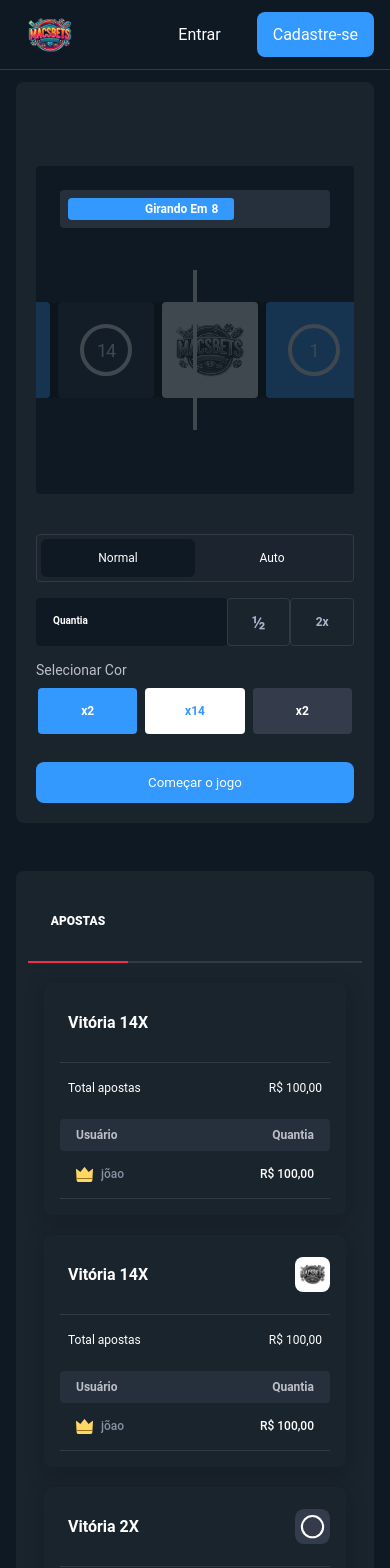
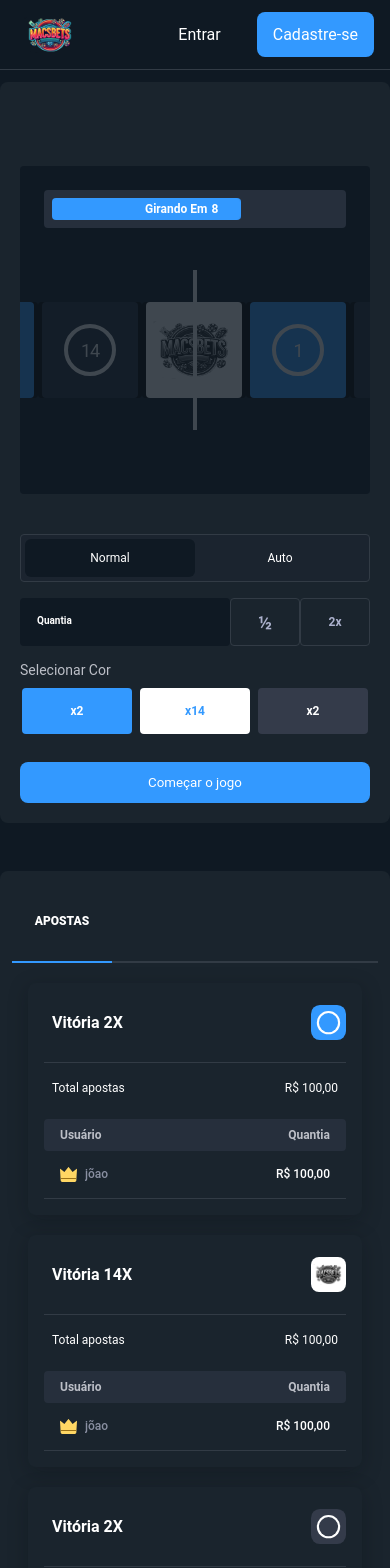
Before and after one commit to leosalema213/desafio-blaze, a Vue app: page /cassino/double in a window 390 px wide. Shown: the top 1568 px of the page. Built offline with nearby package versions, Linux system fonts and the light colour scheme.

Commit message:
fix: corrigindo problema da roleta girar antes da hora

```diff
--- a/src/pages/Double.vue
+++ b/src/pages/Double.vue
@@ -1,9 +1,9 @@
 <script setup lang="ts">
-import { reactive, onMounted } from "vue";
+import { reactive, onMounted, onBeforeUnmount } from "vue";
 import CardBets from "../components/Roullete/CardBets.vue";
-import RoulettController from "../components//Roullete/RouletteController.vue";
-import Roulette from "../components//Roullete/Roulette.vue";
-import RoulettResults from "../components//Roullete/RoletteResults.vue";
+import RoulettController from "../components/Roullete/RouletteController.vue";
+import Roulette from "../components/Roullete/Roulette.vue";
+import RoulettResults from "../components/Roullete/RoletteResults.vue";
 
 import { entradas } from "../utils/entradas.ts";
 import {
@@ -31,11 +31,13 @@ function numeroSorteado(numero: number): Entrada {
   return gameState.entradas[numero];
 }
 
+let gameLoop: ReturnType<typeof setInterval>;
+
 // Função para iniciar o jogo
-function startGame(): number {
+function startGame(): void {
   const progress = document.querySelector(".progress") as HTMLElement;
 
-  const gameLoop = setInterval(() => {
+  gameLoop = setInterval(() => {
     switch (gameState.jogo) {
       case "true":
         const numero = numeroSorteado(sortearNumero(134, 120));
@@ -49,25 +51,28 @@ function startGame(): number {
       case "loading":
         break;
 
+      case "spining":
+        break;
+
       case "newGame":
         reset(gameState);
         break;
     }
   }, 1000);
-
-  return gameLoop;
 }
 
-// Executa ao montar o componente
 onMounted(() => {
   differenceRouletteCenter();
 
   startGame();
 });
+
+onBeforeUnmount(() => {
+  clearInterval(gameLoop);
+});
 </script>
 
 <template>
-  <div class="content">
   <div class="double_container">
     <div class="game_controller">
       <RoulettController />
@@ -88,10 +93,9 @@ onMounted(() => {
         <div class="separator"></div>
       </div>
       <div class="bets_body">
-          <CardBets :color="'red'" />
+        <CardBets :color="'blue'" />
         <CardBets :color="'white'" />
         <CardBets :color="'black'" />
-        </div>
       </div>
     </div>
   </div>
@@ -141,7 +145,7 @@ onMounted(() => {
 .bets_title {
   width: 100px;
   padding: 0 15px 10px;
-  border-bottom: 2px solid rgb(241, 44, 76);
+  border-bottom: 2px solid #3399ff;
   text-align: center;
 }
 
--- a/src/style.css
+++ b/src/style.css
@@ -61,4 +61,8 @@ input[type="number"] {
   main {
     padding: 12px 0;
   }
+
+  .content {
+    padding: 0;
+  }
 }
```
Lines whose indentation alone changed are shown as unchanged.
